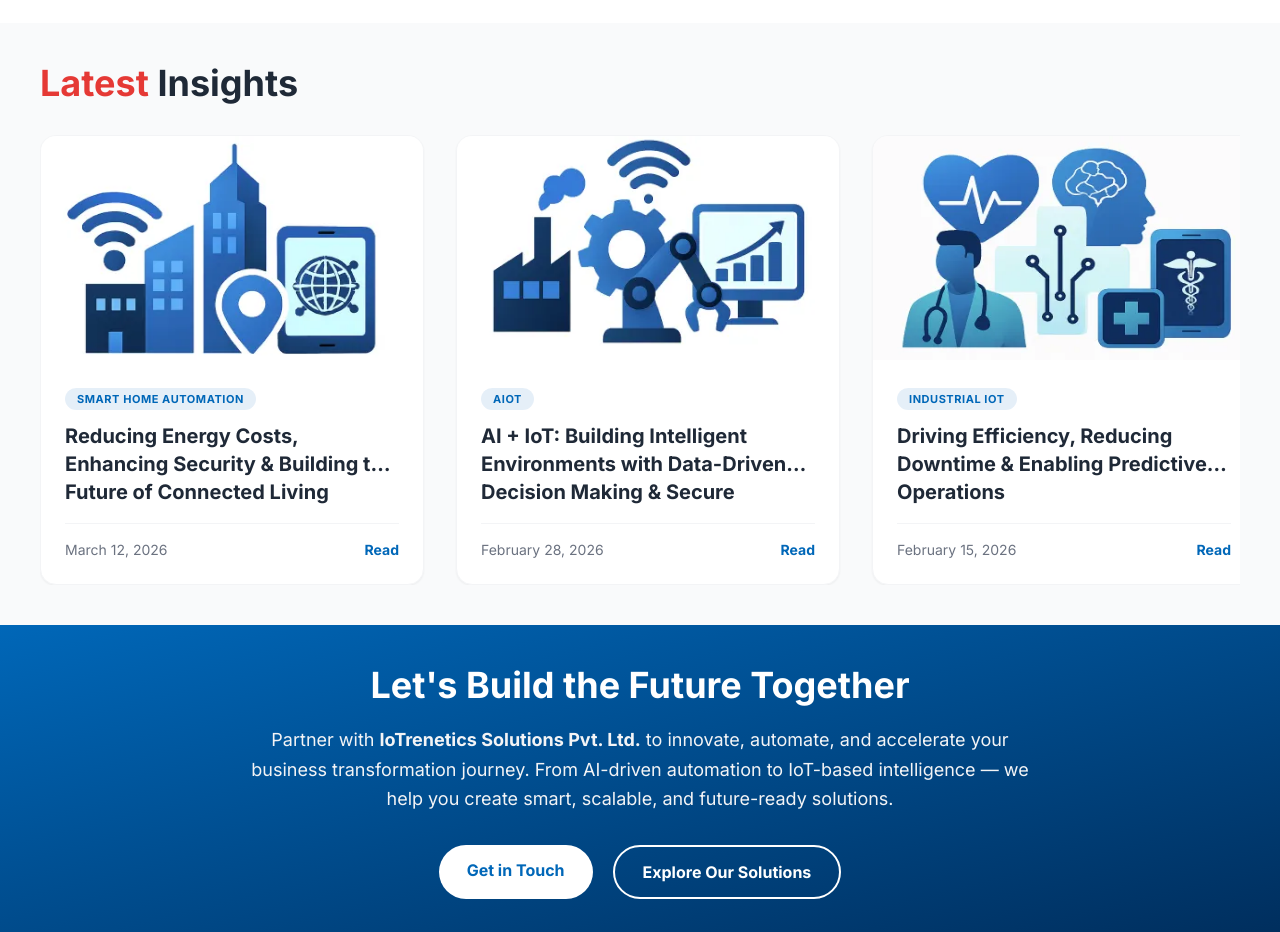
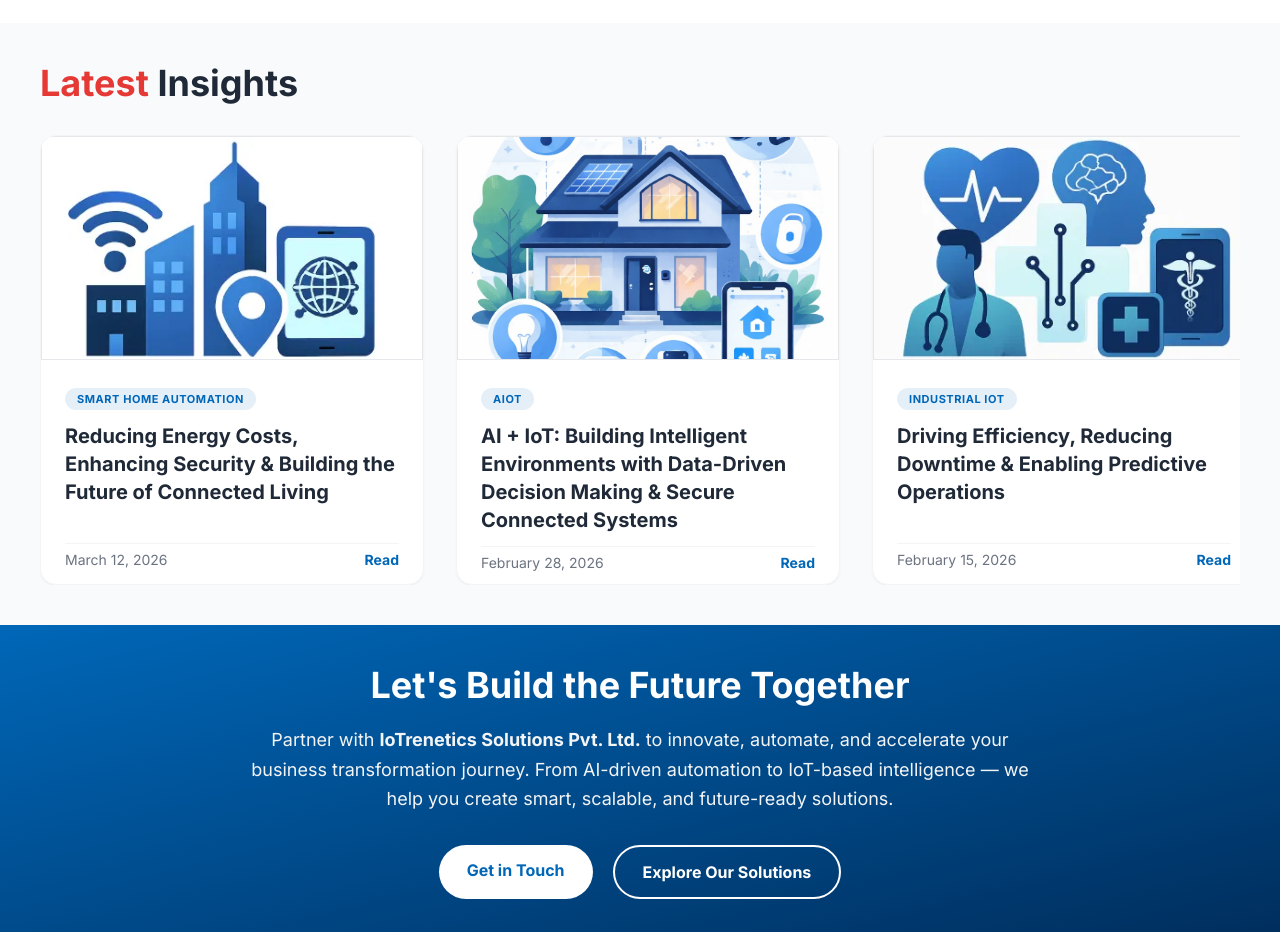
Before and after one commit to yash-jain2001/iotrenetics_official-website, a React (Vite) app: page / in a window 1280 px wide. Shown: the part 4660-5592 px from the top of the page. Built offline with nearby package versions, Linux system fonts and the light colour scheme.

Commit message:
article link added

```diff
--- a/src/App.jsx
+++ b/src/App.jsx
@@ -26,6 +26,7 @@ import SmartHomeAutomation from './articles/SmartHomeAutomation';
 import AIOT from './articles/AIOT';
 import IndustrialIOT from './articles/IndustrialIOT';
 import FinexaArticle from './articles/Finexa';
+import Healnet from './articles/Healnet';
 
 
 function ScrollToTop() {
@@ -69,6 +70,7 @@ function App() {
         <Route path="/aiot" element={<AIOT />} />
         <Route path="/industrial-iot" element={<IndustrialIOT />} />
         <Route path="/finexa-article" element={<FinexaArticle />} />
+        <Route path="/healnet-article" element={<Healnet />} />
       </Routes>
       <Footer />
       <WhatsAppButton />
--- /dev/null
+++ b/src/articles/Healnet.jsx
@@ -0,0 +1,9 @@
+import React from 'react'
+
+const Healnet = () => {
+  return (
+    <div>Healnet</div>
+  )
+}
+
+export default Healnet
--- a/src/components/LatestInsights.jsx
+++ b/src/components/LatestInsights.jsx
@@ -11,7 +11,7 @@ const insights = [
     link: "/smart-home-automation"
   },
   {
-    image: "/assets/core 7.webp",
+    image: "/assets/core 11.jpeg",
     category: "AIOT",
     title: "AI + IoT: Building Intelligent Environments with Data-Driven Decision Making & Secure Connected Systems",
     date: "February 28, 2026",
@@ -25,11 +25,18 @@ const insights = [
     link: "/industrial-iot"
   },
   {
-    image: "/assets/core 6.webp",
+    image: "/assets/core 12.jpeg",
     category: "FinTech",
     title: "Finexa",
     date: "February 15, 2026",
     link: "/finexa-article"
+  },
+  {
+    image: "/assets/core 12.jpeg",
+    category: "FinTech",
+    title: "Healnet",
+    date: "February 15, 2026",
+    link: "/healnet-article"
   }
 ];
 
@@ -45,16 +52,16 @@ const LatestInsights = () => {
         <div className="flex gap-8 overflow-x-scroll">
           {insights.map((item, i) => (
             <div key={i} className="w-96 h-[450px] shrink-0 bg-white rounded-2xl overflow-hidden shadow-sm hover:shadow-xl transition-all duration-300 group cursor-pointer border border-gray-100 flex flex-col hover:-translate-y-1">
-              <div className="h-56 overflow-hidden relative">
+              <div className="h-[50%] border overflow-hidden relative">
                 <div className="absolute inset-0 bg-brand/10 mix-blend-multiply z-10 opacity-0 group-hover:opacity-100 transition-opacity duration-300"></div>
-                <img src={item.image} alt={item.title} className="w-full h-full object-fit group-hover:scale-105 transition-transform duration-500" />
+                <img src={item.image} alt={item.title} className="w-full h-full object-cover group-hover:scale-105 transition-transform duration-500" />
               </div>
-              <div className="p-6 flex flex-col flex-grow">
+              <div className="p-6 flex h-[50%] flex-col flex-grow">
                 <div className="mb-3">
                   <span className="bg-brand/10 text-brand text-[11px] font-bold px-3 py-1 rounded-full uppercase tracking-wider">{item.category}</span>
                 </div>
-                <h3 className="text-xl font-bold mb-3 line-clamp-2 text-gray-800 group-hover:text-brand transition-colors flex-grow">{item.title}</h3>
-                <div className="flex items-center justify-between text-gray-500 text-sm mt-auto pt-4 border-t border-gray-100">
+                <h3 className="text-xl font-bold mb-3 text-gray-800 group-hover:text-brand transition-colors">{item.title}</h3>
+                <div className="flex h-[0%] items-center justify-between text-gray-500 text-sm mt-auto pt-4 border-t border-gray-100">
                   <span>{item.date}</span>
                   <Link to={item.link}><span className="font-bold text-brand flex items-center gap-1 group-hover:gap-2 transition-all">Read <span className="hidden group-hover:inline">&rarr;</span></span></Link>
                 </div>
```
Also changed, not shown: public/assets/core 11.jpeg (added), public/assets/core 12.jpeg (added).
